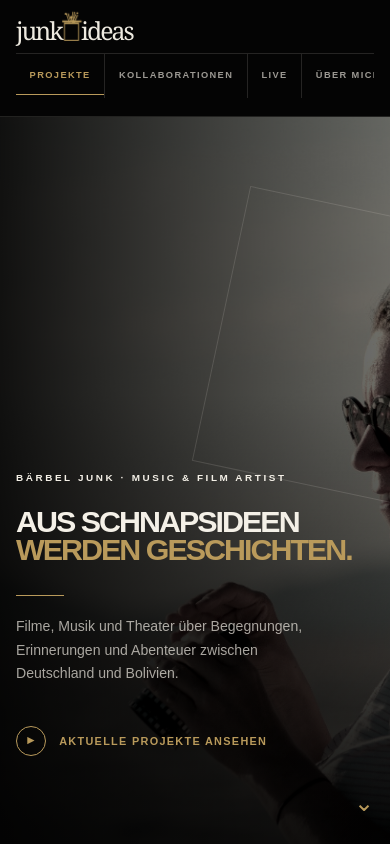
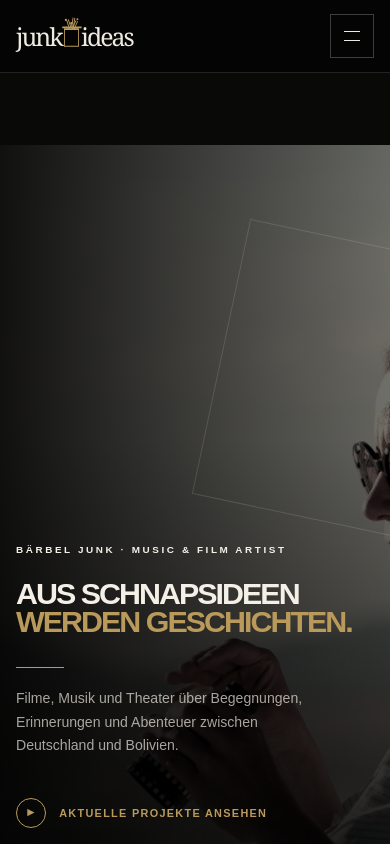
Before and after one commit to platform-eva/junkideas, a Next.js app: page / in a window 390 px wide. Shown: the top 844 px of the page. Built offline with nearby package versions, Linux system fonts and the light colour scheme.

Commit message:
Improve mobile navigation menu

```diff
--- a/app/globals.css
+++ b/app/globals.css
@@ -1,7 +1,7 @@
 @import "tailwindcss";
 
 :root {
-  --cinematic-layout: 3;
+  --cinematic-layout: 4;
   --paper: #090908;
   --ink: #eeeae0;
   --coral: #b99a5b;
@@ -44,6 +44,7 @@ a:focus-visible, button:focus-visible { outline: 1px solid currentColor; outline
 .section-title { font-family: Arial, Helvetica, sans-serif; font-size: clamp(3rem, 7vw, 6.7rem); font-weight: 600; line-height: .91; letter-spacing: -.07em; }
 .main-nav { min-height: 5rem; display: flex; align-items: center; justify-content: space-between; }
 .nav-items { display: flex; align-items: center; gap: 2rem; font-size: .72rem; font-weight: 700; letter-spacing: .15em; text-transform: uppercase; }
+.menu-toggle { display: none; }
 .logo { display: inline-flex; align-items: flex-end; color: var(--ink); line-height: 1; }
 .logo-word { font-family: Georgia, "Times New Roman", serif; font-size: 1.9rem; letter-spacing: -.08em; }
 .logo-bin { position: relative; width: 1.05rem; height: 1.3rem; margin: 0 .18rem .04rem .22rem; border: 1px solid var(--coral); border-top-width: 2px; }
@@ -122,14 +123,20 @@ a:focus-visible, button:focus-visible { outline: 1px solid currentColor; outline
 
 @media (max-width: 639px) {
   .page-shell { width: min(100% - 2rem, 88rem); }
-  .main-nav { min-height: 7.25rem; flex-direction: column; align-items: stretch; justify-content: center; gap: .65rem; padding-block: .8rem; }
+  .site-nav { position: fixed; width: 100%; }
+  .main-nav { position: relative; min-height: 4.5rem; flex-direction: row; align-items: center; justify-content: space-between; gap: 1rem; padding-block: .7rem; }
   .logo-word { font-size: 1.55rem; }
   .logo-bin { margin-inline: .08rem; transform: scale(.88); }
-  .nav-items { width: 100%; display: flex; justify-content: flex-start; gap: 0; overflow-x: auto; border-top: 1px solid color-mix(in srgb, var(--ink) 14%, transparent); font-size: .58rem; scrollbar-width: none; }
-  .nav-items::-webkit-scrollbar { display: none; }
-  .nav-link { min-width: max-content; min-height: 2.75rem; display: inline-flex; flex: 1 0 auto; align-items: center; justify-content: center; padding-inline: .85rem; }
-  .nav-link + .nav-link { border-left: 1px solid color-mix(in srgb, var(--ink) 14%, transparent); }
-  .hero .page-shell { min-height: calc(100svh - 7.25rem); padding-block: 3.5rem; }
+  .menu-toggle { width: 2.75rem; height: 2.75rem; display: flex; flex-direction: column; align-items: center; justify-content: center; gap: .45rem; border: 1px solid color-mix(in srgb, var(--ink) 25%, transparent); }
+  .menu-toggle span { width: 1rem; height: 1px; background: var(--ink); transition: transform 250ms ease; }
+  .menu-toggle-open span:first-child { transform: translateY(.25rem) rotate(45deg); }
+  .menu-toggle-open span:last-child { transform: translateY(-.25rem) rotate(-45deg); }
+  .nav-items { position: absolute; top: 100%; right: -1rem; left: -1rem; max-height: 0; display: flex; flex-direction: column; align-items: stretch; gap: 0; overflow: hidden; border-bottom: 1px solid transparent; background: rgba(5, 5, 5, .98); font-size: .68rem; opacity: 0; pointer-events: none; transition: max-height 300ms ease, opacity 200ms ease, border-color 200ms ease; }
+  .nav-items-open { max-height: 24rem; border-color: color-mix(in srgb, var(--ink) 14%, transparent); opacity: 1; pointer-events: auto; }
+  .nav-link { min-height: 3.4rem; display: flex; align-items: center; justify-content: space-between; border-top: 1px solid color-mix(in srgb, var(--ink) 14%, transparent); padding-inline: 1rem; }
+  .nav-link::after { position: static; width: .45rem; height: .45rem; border: 1px solid currentColor; border-radius: 50%; background: transparent; transform: none; }
+  .hero .page-shell { min-height: calc(100svh - 4.5rem); padding-block: 3.5rem; }
+  .site-content { padding-top: 4.5rem; }
   .hero-title { font-size: clamp(4.6rem, 25vw, 7rem); }
   .hero::after { width: 72vw; right: -28%; top: 13%; }
   .button-dark, .button-light, .button-outline, .button-ghost { min-height: 3rem; padding-inline: 1rem; }
@@ -374,7 +381,8 @@ a:focus-visible, button:focus-visible { outline: 1px solid currentColor; outline
   .legal-page .section-title { font-size: clamp(2rem, 8.5vw, 3.4rem); overflow-wrap: normal; hyphens: auto; }
   .legal-content { margin-top: 3rem; }
   .hero {
-    min-height: calc(100svh - 7.25rem);
+    min-height: calc(100svh - 4.5rem);
+    padding-top: 0;
   }
 
   .hero-image {
@@ -388,7 +396,7 @@ a:focus-visible, button:focus-visible { outline: 1px solid currentColor; outline
   }
 
   .hero-content {
-    min-height: calc(100svh - 7.25rem);
+    min-height: calc(100svh - 4.5rem);
     align-items: end;
     padding-block: 4rem 5rem;
   }
--- a/components/Navbar.tsx
+++ b/components/Navbar.tsx
@@ -14,6 +14,7 @@ const links = [
 
 export default function Navbar() {
   const [activeSection, setActiveSection] = useState("");
+  const [menuOpen, setMenuOpen] = useState(false);
 
   useEffect(() => {
     const sections = ["projects", "collaborations", "live", "about", "contact"]
@@ -41,12 +42,23 @@ export default function Navbar() {
     <header className="site-nav">
       <nav className="main-nav" aria-label="Main navigation">
         <Logo />
-        <div className="nav-items">
+        <button
+          aria-expanded={menuOpen}
+          aria-label={menuOpen ? "Menü schließen" : "Menü öffnen"}
+          className={`menu-toggle ${menuOpen ? "menu-toggle-open" : ""}`}
+          onClick={() => setMenuOpen((open) => !open)}
+          type="button"
+        >
+          <span />
+          <span />
+        </button>
+        <div className={`nav-items ${menuOpen ? "nav-items-open" : ""}`}>
           {links.map((link) => (
             <Link
               className={`nav-link ${activeSection === link.href.slice(2) ? "nav-link-active" : ""}`}
               href={link.href}
               key={link.href}
+              onClick={() => setMenuOpen(false)}
             >
               {link.label}
             </Link>
```
